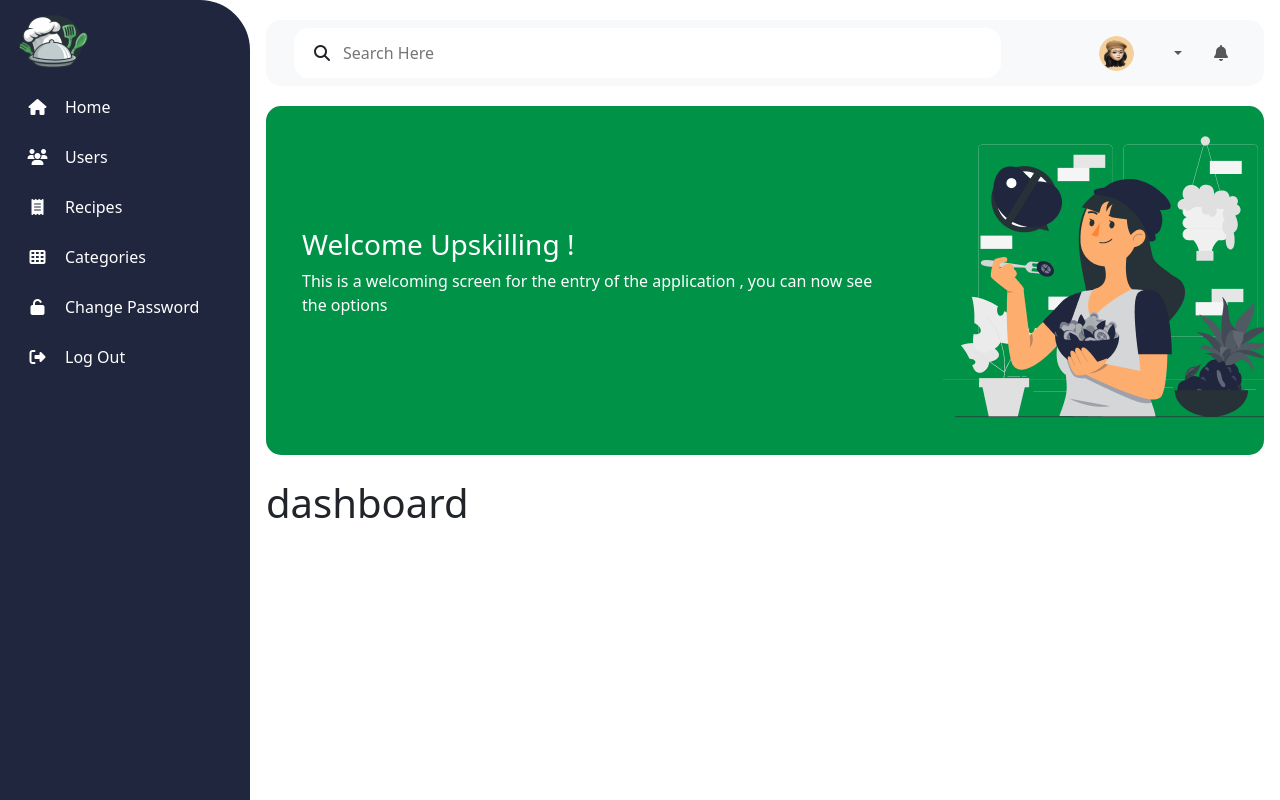
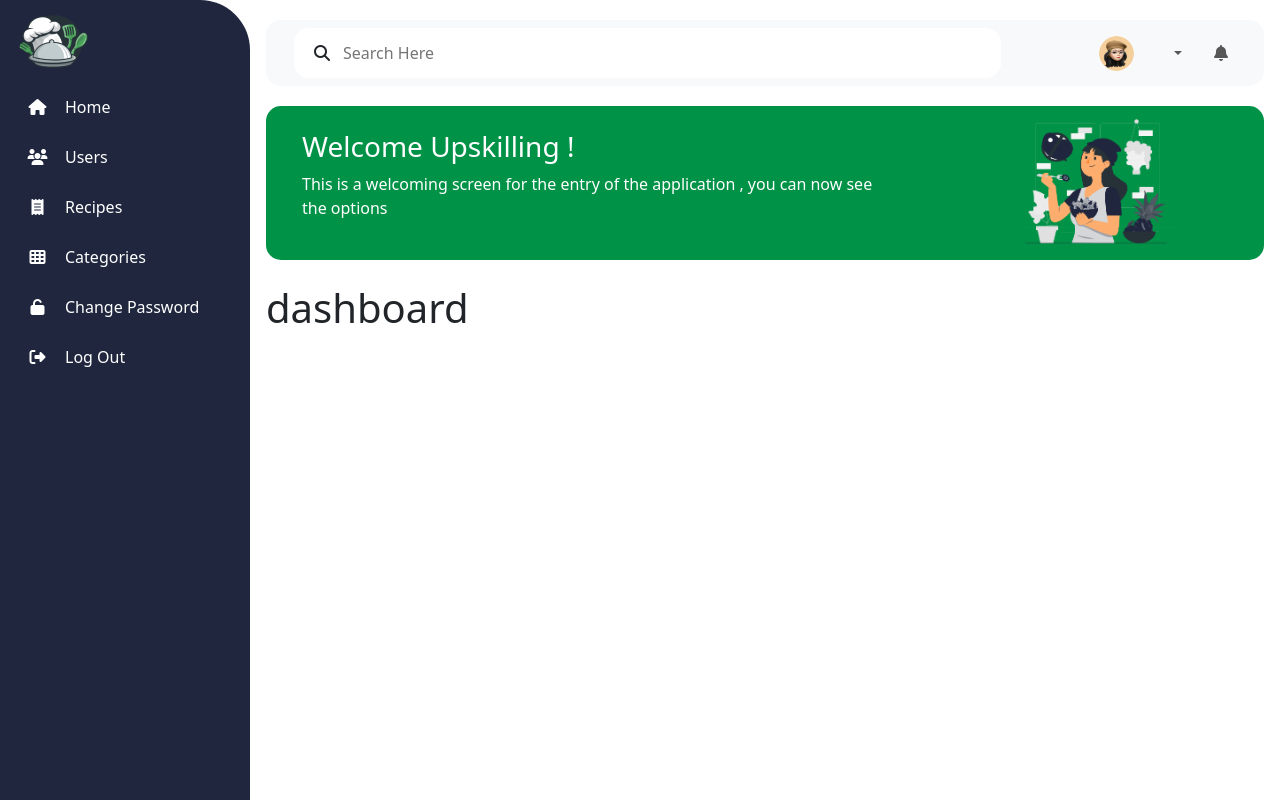
Before and after one commit to OmarElkeshen38/food-management-app, a React (Vite) app: page /dashboard/home in a window 1280 px wide. Built offline with nearby package versions, Linux system fonts and the light colour scheme; sample sign-in values are in the browser's storage.

Commit message:
edit image in header

```diff
--- a/src/Shared/Header/Header.jsx
+++ b/src/Shared/Header/Header.jsx
@@ -12,8 +12,8 @@ function Header({title, desc, img}) {
             </div>
           </div>
           <div className="col-md-4 text-center">
-            <div className="img">
-              <img className="w-" src={img} alt="header image" />
+            <div className="img w-50 m-auto">
+              <img className="w-100" src={img} alt="header image" />
             </div>
           </div>
         </div>
```
